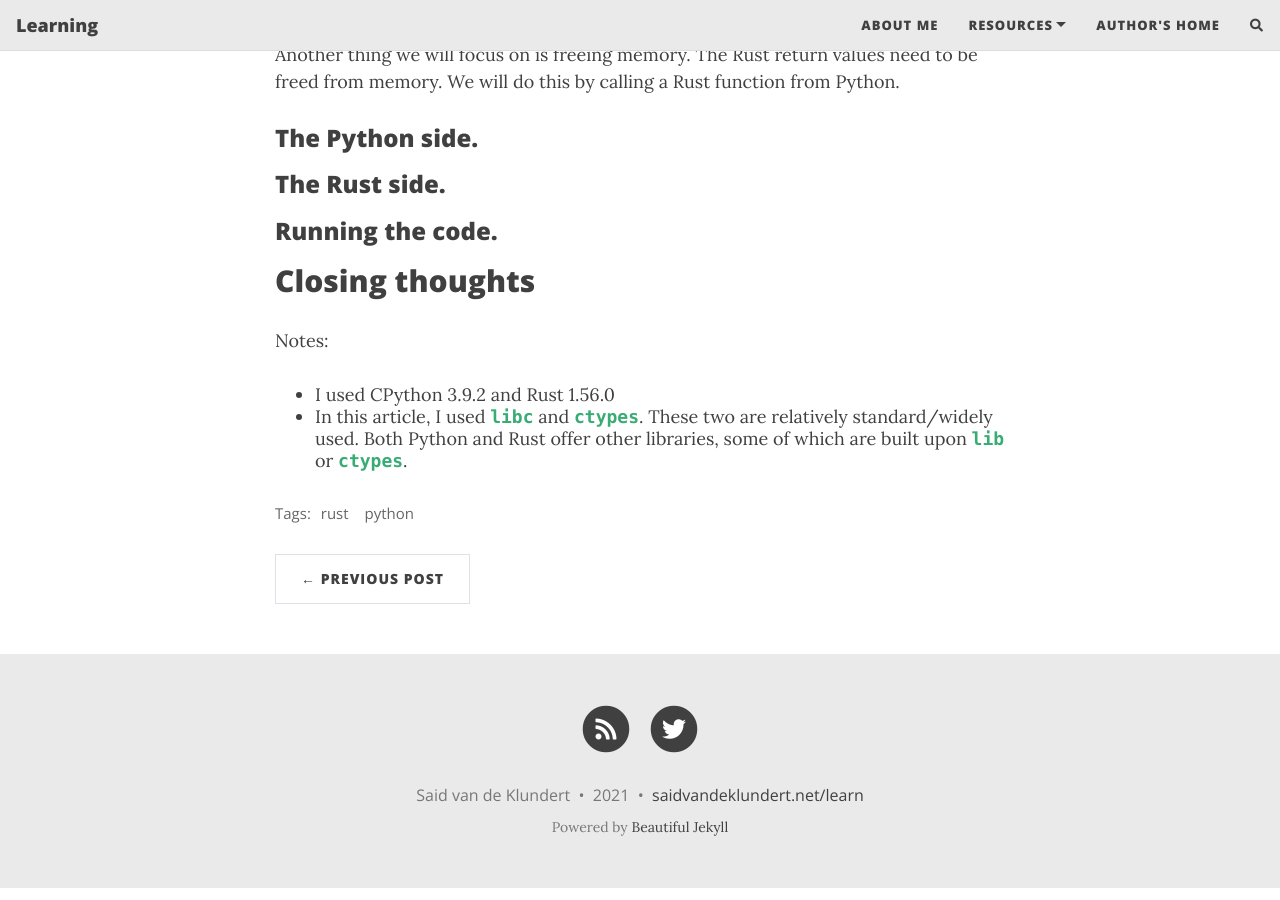
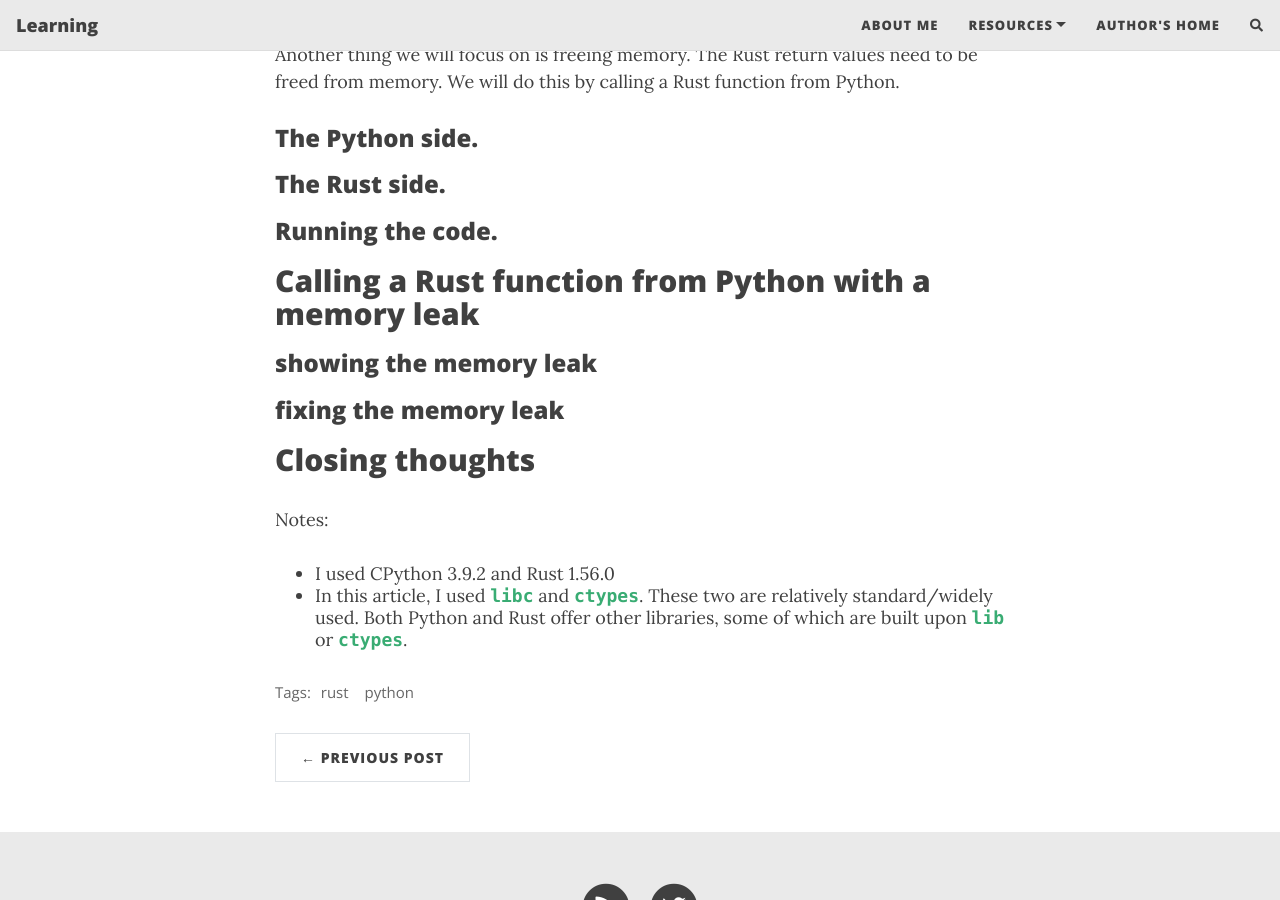
Before and after one commit to saidvandeklundert/learn, a Jekyll site: the page built from _posts/2021-11-5-calling-rust-from-python.md, in a window 1280 px wide and 900 px high, scrolled down 6968 px. Built offline with Jekyll 4.4.1, drawn with Linux system fonts in a browser that asks for light colours; nearby versions of some CDN libraries; comment, search, counter and statistics services are not loaded.

Commit message:
pic and start of new post

```diff
--- a/_posts/2021-11-5-calling-rust-from-python.md
+++ b/_posts/2021-11-5-calling-rust-from-python.md
@@ -224,7 +224,11 @@ Another thing we will focus on is freeing memory. The Rust return values need to
 
 
 
+## Calling a Rust function from Python with a memory leak
 
+### showing the memory leak
+
+### fixing the memory leak
 
 
 ## Closing thoughts
```
Also changed, not shown: 1 other file.
